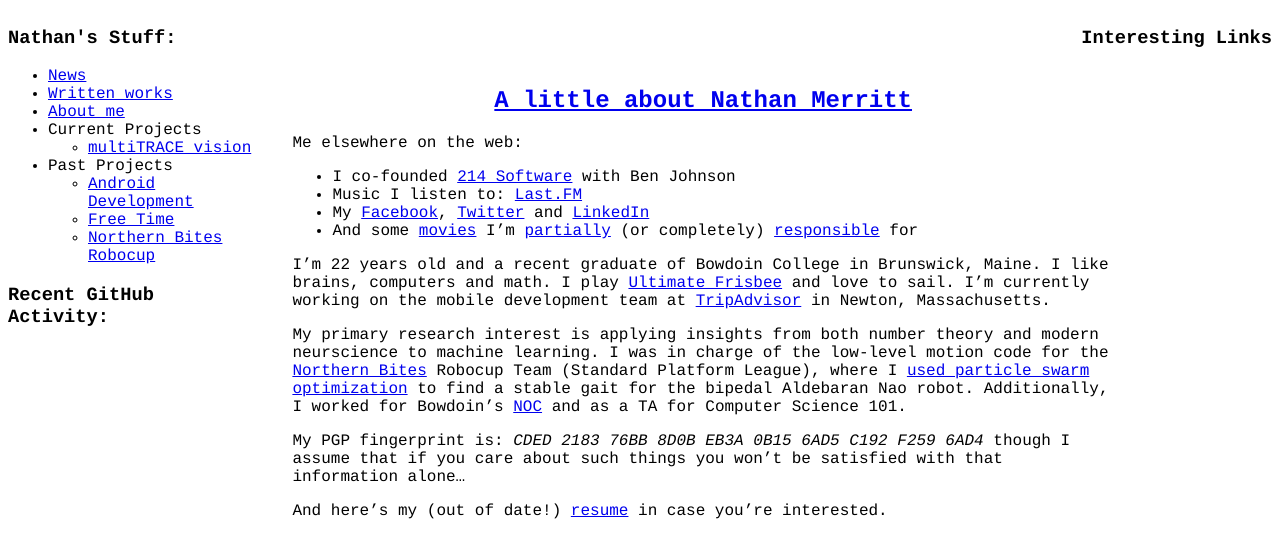
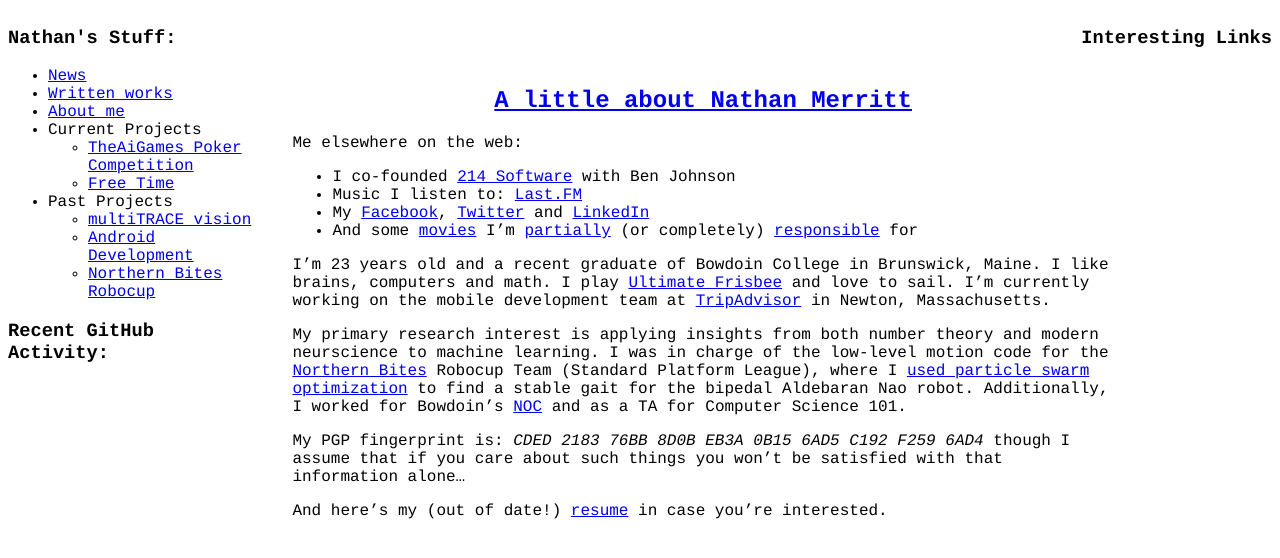
Before and after one commit to gnmerritt/gnmerritt.net, a Jekyll site: the page built from aboutme.markdown, in a window 1280 px wide. Shown: the top 558 px of the page. Built offline with Jekyll 4.4.1, drawn with Linux system fonts in a browser that asks for light colours.

Commit message:
updated the sidebar

```diff
--- a/_layouts/default.html
+++ b/_layouts/default.html
@@ -20,14 +20,15 @@
    <li><a href="/aboutme.html">About me</a></li>
    <li>Current Projects<br>
      <ul>
-       <li><a href="/cs280/">multiTRACE vision</a></li>
+       <li><a href="http://github.com/gnmerritt/pokeher">TheAiGames Poker Competition</a></li>
+       <li><a href="http://freetimeapp.com">Free Time</a></li>
      </ul>
    </li>
 
    <li>Past Projects<br>
      <ul>
+       <li><a href="/cs280/">multiTRACE vision</a></li>
        <li><a href="http://twofourteen.com">Android Development</a></li>
-       <li><a href="http://freetimeapp.com">Free Time</a></li>
        <li><a href="http://robocup.bowdoin.edu/blog/">Northern Bites Robocup</a></li>
      </ul>
    </li>
--- a/aboutme.markdown
+++ b/aboutme.markdown
@@ -11,7 +11,7 @@ Me elsewhere on the web:
  *  And some [movies](http://youtube.com/profile?user=satH4n) I'm [partially](http://vimeo.com/4362627) (or completely) [responsible](http://vimeo.com/22967514) for
 
 
-I'm 22 years old and a recent graduate of Bowdoin College in
+I'm 23 years old and a recent graduate of Bowdoin College in
 Brunswick, Maine. I like brains, computers and math. I play [Ultimate
 Frisbee](http://stonedclown.com) and love to sail. I'm currently
 working on the mobile development team at
```
Also changed, not shown: other parts of _layouts/default.html (+1 -1 lines).
